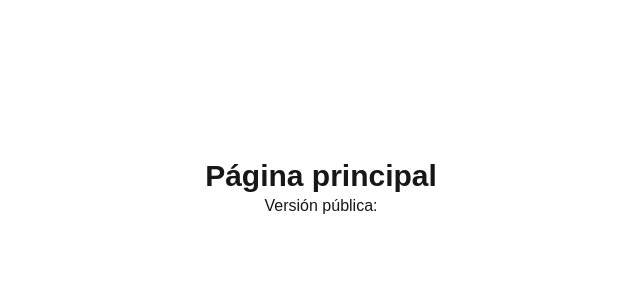
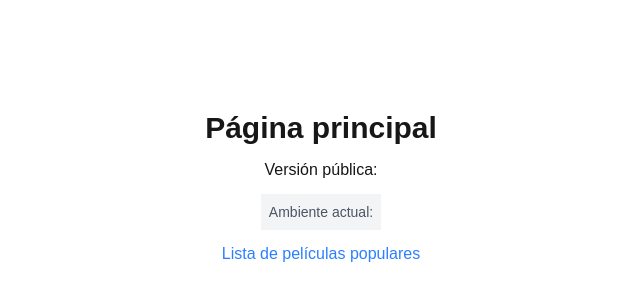
Before and after one commit to mauriciogc/next.js-15.3-1, a Next.js app: page / in a window 1280 px wide. Shown: the part 212-512 px from the top of the page, without its empty margins (319-959 px from the left). Built offline with nearby package versions, Linux system fonts and the light colour scheme.

Commit message:
docs: add aded env examples

```diff
--- a/src/app/movies/page.tsx
+++ b/src/app/movies/page.tsx
@@ -1,4 +1,10 @@
-import { fetchMovies } from '../../services/tmdbService';
+// src/app/movies/
+import { fetchMovies } from '@/services/tmdbService';
+
+type Movie = {
+  id: number;
+  title: string;
+};
 
 export default async function MoviesPage() {
   const data = await fetchMovies('popular');
@@ -6,7 +12,7 @@ export default async function MoviesPage() {
   return (
     <div>
       <ul>
-        {data.results.map((movie: any) => (
+        {data.results.map((movie: Movie) => (
           <li key={movie.id}>{movie.title}</li>
         ))}
       </ul>
--- a/src/app/page.tsx
+++ b/src/app/page.tsx
@@ -1,9 +1,19 @@
 // src/app/page.tsx
+
+import Link from 'next/link';
+
 export default function Home() {
   return (
-    <main className="flex flex-col justify-center items-center min-h-screen">
+    <main className="flex flex-col justify-center items-center min-h-screen gap-3">
       <h1 className="text-3xl font-bold">Página principal</h1>
       <p>Versión pública: {process.env.NEXT_PUBLIC_APP_VERSION}</p>
+      <div className="bg-gray-100 text-center text-sm p-2 text-gray-600">
+        Ambiente actual: {process.env.NEXT_PUBLIC_ENV}
+      </div>
+
+      <Link href="/movies" className="text-blue-500 hover:underline ">
+        Lista de películas populares
+      </Link>
     </main>
   );
 }
--- a/src/services/tmdbService.ts
+++ b/src/services/tmdbService.ts
@@ -1,6 +1,7 @@
 // src/services/tmdbService.tsx
 const API_KEY = process.env.TMDB_API_KEY || '';
-const BASE_URL = 'https://api.themoviedb.org/3';
+const BASE_URL = process.env.TMDB_BASE_URL || '';
+
 const options = {
   headers: {
     accept: 'application/json',
@@ -8,7 +9,16 @@ const options = {
   },
 };
 
-export async function fetchMovies(category: string): Promise<any> {
+export interface Movie {
+  id: number;
+  title: string;
+}
+
+export interface MoviesResponse {
+  results: Movie[];
+}
+
+export async function fetchMovies(category: string): Promise<MoviesResponse> {
   try {
     const url = `${BASE_URL}/movie/${category}`;
     const res = await fetch(url, options);
```
Also changed, not shown: package.json (+6 -6 lines), 1 other file (tests, documents, lock files or other folders).
